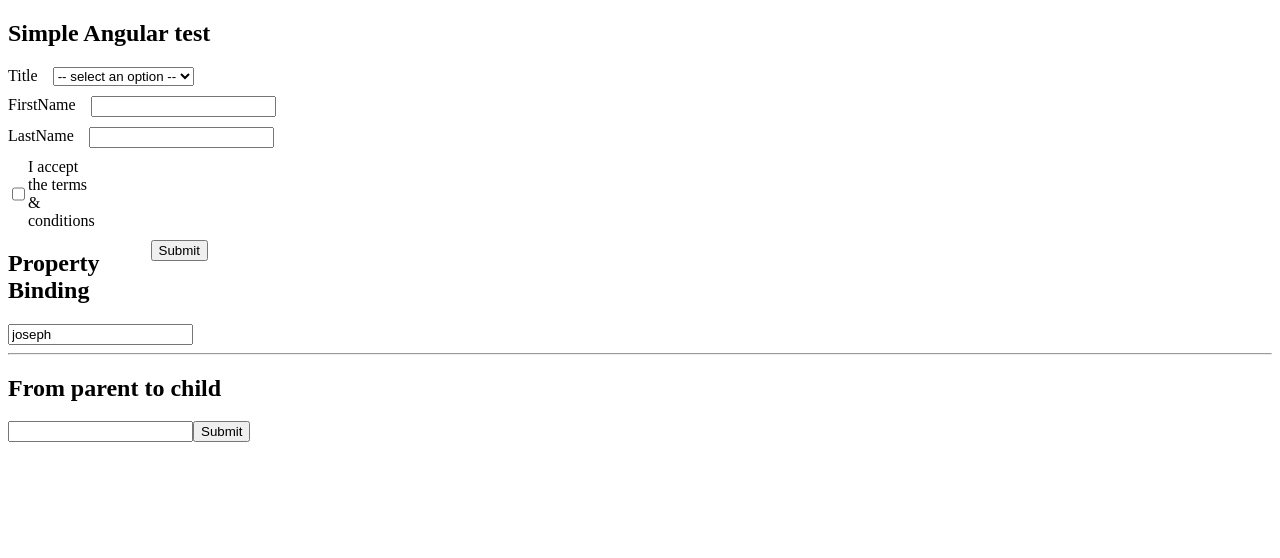
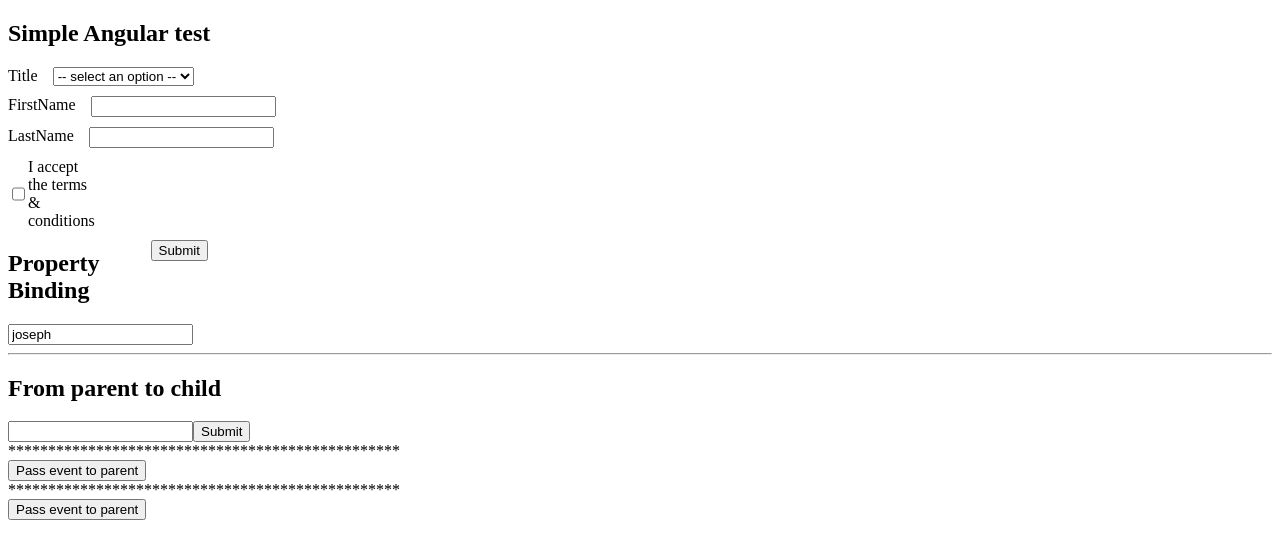
Before and after one commit to JosephAssefa-tech/two-way-databinding, an Angular app: page /home in a window 1280 px wide. Shown: the top 558 px of the page. Built offline with nearby package versions, Linux system fonts and the light colour scheme.

Commit message:
pass data to parent and emit the event

```diff
--- a/src/app/app.component.html
+++ b/src/app/app.component.html
@@ -35,5 +35,5 @@
 
 <input type="text" placheholder="typehere" name="post" [(ngModel)]="post" />
 <button type="submit" (click)="passData(post)">Submit</button>
-<app-home [childPosts]="parentpost"></app-home>
+<app-home [childPosts]="parentpost" (passedEvent)="childEvent($event)"></app-home>
 <router-outlet></router-outlet>
--- a/src/app/app.component.ts
+++ b/src/app/app.component.ts
@@ -29,4 +29,8 @@
   console.log(this.post);
   this.parentpost.push(this.post);
 }
+childEvent(data:any)
+{
+  alert(data)
 }
+}
--- a/src/app/home/home.component.html
+++ b/src/app/home/home.component.html
@@ -1,3 +1,8 @@
 <div style="margin-left:30px; margin-top:10px" *ngFor="let p of childPosts" >
 From parent component this message sent => {{p}}
 </div>
+<br/>
+*************************************************
+<br/>
+
+<button (click)="passEvent()">Pass event to parent</button>
--- a/src/app/home/home.component.ts
+++ b/src/app/home/home.component.ts
@@ -1,4 +1,4 @@
-import { Component, Input, OnInit } from '@angular/core';
+import { Component, EventEmitter, Input, OnInit, Output } from '@angular/core';
 
 @Component({
   selector: 'app-home',
@@ -7,9 +7,17 @@
 })
 export class HomeComponent implements OnInit {
 @Input() childPosts:any[]=[];
+@Output() passedEvent=new EventEmitter();
+data:string="child data sent to home";
   constructor() { }
 
   ngOnInit(): void {
   }
+  passEvent()
+  {
+    this.passedEvent.emit(this.data);
+
+
+  }
 
 }
```
